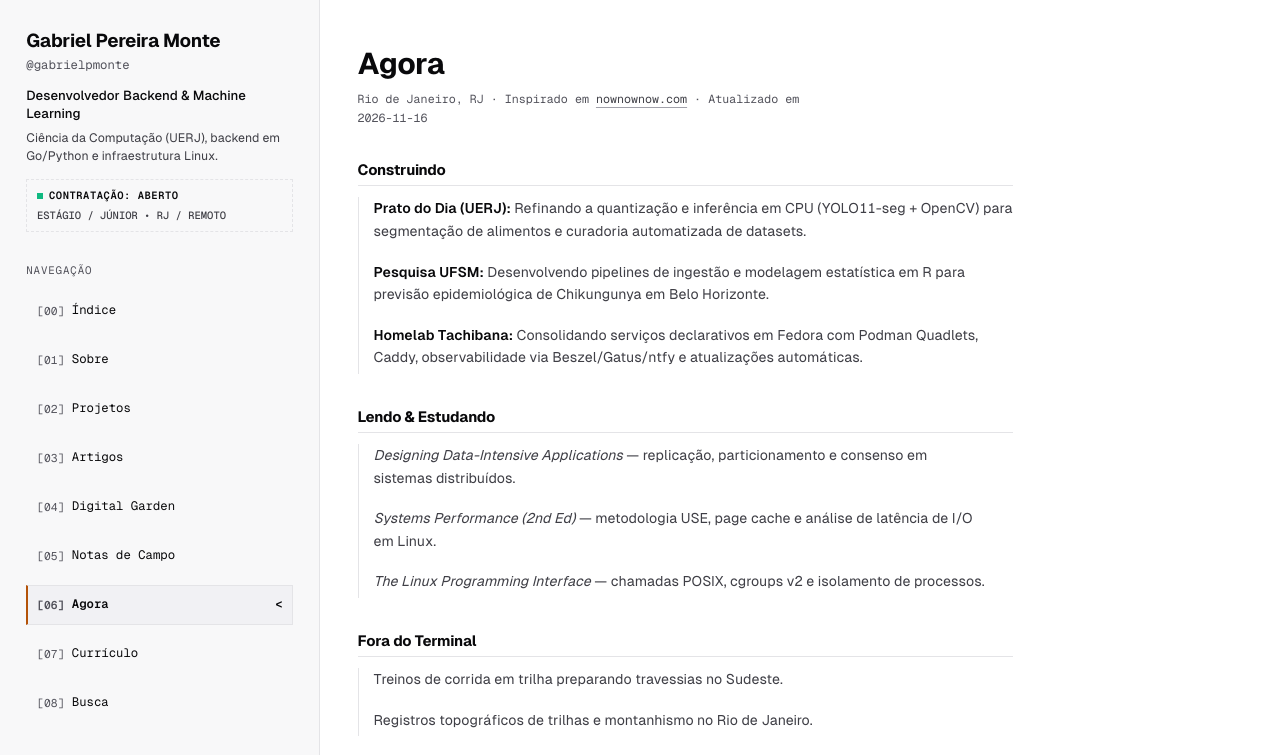
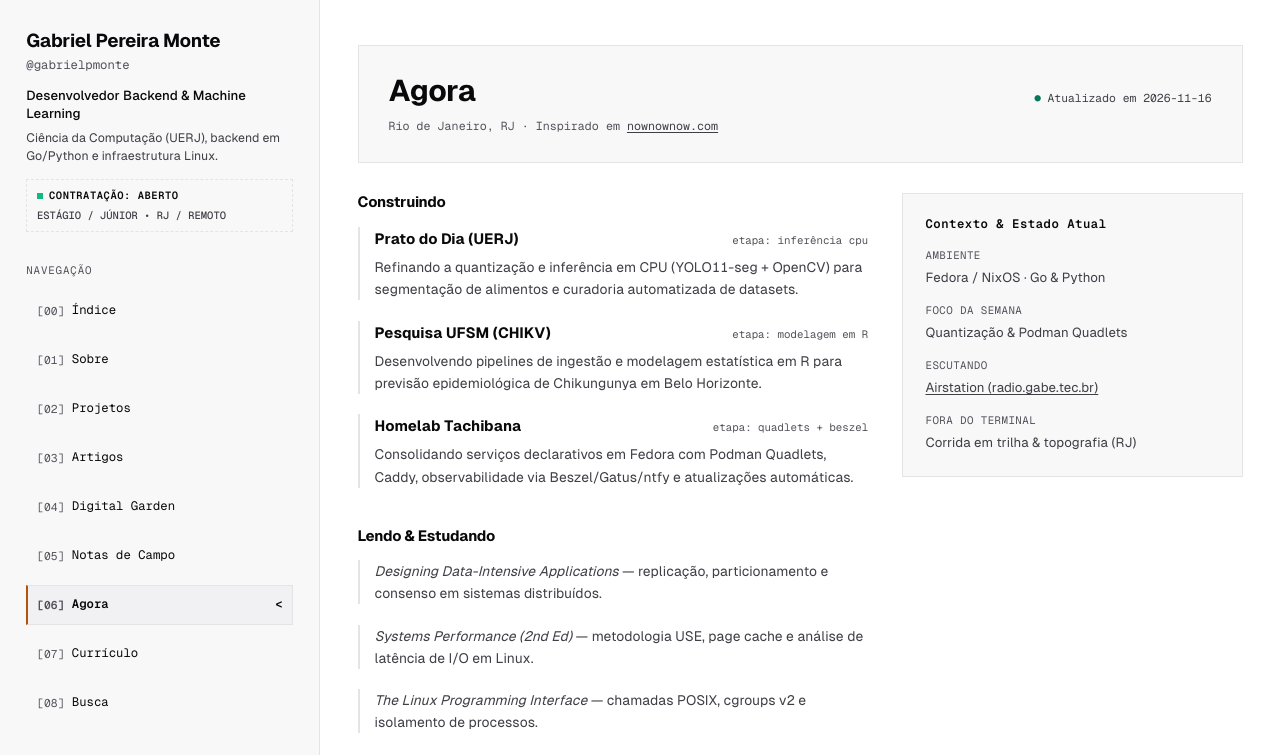
Before and after one commit to gabrielpmonte/gabe.tec.br, an Astro site: page /now in a window 1280 px wide. Shown: the top 755 px of the page. Built offline with nearby package versions, Linux system fonts and the light colour scheme; Astro itself is replaced by a stand-in of ours.

Commit message:
feat(now): layout assimetrico, acentos funcionais e links para projetos

```diff
--- a/src/pages/now.astro
+++ b/src/pages/now.astro
@@ -7,78 +7,149 @@ const lastUpdated = "2026-11-16";
 
 <BaseLayout
   title={`Agora — ${SITE.author}`}
-  description={`O que ${SITE.author} está construindo, estudando e lendo no momento presente.`}
+  description={`O que ${SITE.author} está construindo, estudando e acompanhando no momento presente.`}
 >
-  <article class="now-log">
-    <header class="now-log-header">
+  <div class="now-page">
+    <header class="now-header hairline-box">
+      <div class="now-header-top">
         <h1>Agora</h1>
+        <span class="now-live-badge font-mono">
+          <span class="live-dot" aria-hidden="true">●</span>
+          Atualizado em <time datetime={lastUpdated}>{lastUpdated}</time>
+        </span>
+      </div>
       <p class="meta font-mono">
         {SITE.location.city}, {SITE.location.state} · Inspirado em
         <a
           href="https://nownownow.com/about"
           target="_blank"
           rel="noopener noreferrer"
-          class="underline">nownownow.com</a
+          class="accent-link">nownownow.com</a
         >
-        · Atualizado em <time datetime={lastUpdated}>{lastUpdated}</time>
       </p>
     </header>
 
-    <section>
+    <div class="now-grid">
+      <div class="now-main">
+        <section class="now-section">
           <h2>Construindo</h2>
-      <ul>
-        <li>
-          <strong>Prato do Dia (UERJ):</strong> Refinando a quantização e inferência em CPU (YOLO11-seg + OpenCV) para segmentação de alimentos e curadoria automatizada de datasets.
+          <ul class="build-list">
+            <li class="build-item">
+              <div class="build-head">
+                <a href="/projects#prato-do-dia" class="item-link">
+                  <strong>Prato do Dia (UERJ)</strong>
+                </a>
+                <span class="item-status font-mono">etapa: inferência cpu</span>
+              </div>
+              <p>
+                Refinando a quantização e inferência em CPU (YOLO11-seg + OpenCV)
+                para segmentação de alimentos e curadoria automatizada de datasets.
+              </p>
             </li>
-        <li>
-          <strong>Pesquisa UFSM:</strong> Desenvolvendo pipelines de ingestão e modelagem estatística em R para previsão epidemiológica de Chikungunya em Belo Horizonte.
+
+            <li class="build-item">
+              <div class="build-head">
+                <a href="/curriculum" class="item-link">
+                  <strong>Pesquisa UFSM (CHIKV)</strong>
+                </a>
+                <span class="item-status font-mono">etapa: modelagem em R</span>
+              </div>
+              <p>
+                Desenvolvendo pipelines de ingestão e modelagem estatística em R
+                para previsão epidemiológica de Chikungunya em Belo Horizonte.
+              </p>
             </li>
-        <li>
-          <strong>Homelab Tachibana:</strong> Consolidando serviços declarativos em Fedora com Podman Quadlets, Caddy, observabilidade via Beszel/Gatus/ntfy e atualizações automáticas.
+
+            <li class="build-item">
+              <div class="build-head">
+                <a href="/notes/tachibana-homelab" class="item-link">
+                  <strong>Homelab Tachibana</strong>
+                </a>
+                <span class="item-status font-mono">etapa: quadlets + beszel</span>
+              </div>
+              <p>
+                Consolidando serviços declarativos em Fedora com Podman Quadlets,
+                Caddy, observabilidade via Beszel/Gatus/ntfy e atualizações automáticas.
+              </p>
             </li>
           </ul>
         </section>
 
-    <section>
+        <section class="now-section">
           <h2>Lendo &amp; Estudando</h2>
-      <ul>
+          <ul class="study-list">
             <li>
-          <em>Designing Data-Intensive Applications</em> — replicação, particionamento e consenso em sistemas distribuídos.
+              <em>Designing Data-Intensive Applications</em> — replicação,
+              particionamento e consenso em sistemas distribuídos.
             </li>
             <li>
-          <em>Systems Performance (2nd Ed)</em> — metodologia USE, page cache e análise de latência de I/O em Linux.
+              <em>Systems Performance (2nd Ed)</em> — metodologia USE, page cache
+              e análise de latência de I/O em Linux.
             </li>
             <li>
-          <em>The Linux Programming Interface</em> — chamadas POSIX, cgroups v2 e isolamento de processos.
+              <em>The Linux Programming Interface</em> — chamadas POSIX, cgroups
+              v2 e isolamento de processos.
             </li>
           </ul>
         </section>
+      </div>
 
-    <section>
-      <h2>Fora do Terminal</h2>
-      <ul>
-        <li>Treinos de corrida em trilha preparando travessias no Sudeste.</li>
-        <li>Registros topográficos de trilhas e montanhismo no Rio de Janeiro.</li>
-      </ul>
-    </section>
-  </article>
+      <aside class="now-aside hairline-box" aria-label="Contexto e Estado Atual">
+        <h2 class="aside-title font-mono">Contexto &amp; Estado Atual</h2>
+        <dl class="context-list">
+          <div class="context-row">
+            <dt class="font-mono">Ambiente</dt>
+            <dd>Fedora / NixOS · Go &amp; Python</dd>
+          </div>
+          <div class="context-row">
+            <dt class="font-mono">Foco da semana</dt>
+            <dd>Quantização &amp; Podman Quadlets</dd>
+          </div>
+          <div class="context-row">
+            <dt class="font-mono">Escutando</dt>
+            <dd>
+              <a
+                href="https://radio.gabe.tec.br"
+                target="_blank"
+                rel="noopener noreferrer"
+                class="accent-link">Airstation (radio.gabe.tec.br)</a
+              >
+            </dd>
+          </div>
+          <div class="context-row">
+            <dt class="font-mono">Fora do terminal</dt>
+            <dd>Corrida em trilha &amp; topografia (RJ)</dd>
+          </div>
+        </dl>
+      </aside>
+    </div>
+  </div>
 </BaseLayout>
 
 <style>
-  .now-log {
+  .now-page {
     display: flex;
     flex-direction: column;
-    gap: 2.25rem;
-    max-width: 65ch;
+    gap: 2rem;
   }
 
-  .now-log-header {
+  .now-header {
+    padding: 1.75rem 2rem;
+    background-color: var(--surface);
     display: flex;
     flex-direction: column;
     gap: 0.5rem;
   }
 
-  .now-log-header h1 {
+  .now-header-top {
+    display: flex;
+    align-items: baseline;
+    justify-content: space-between;
+    flex-wrap: wrap;
+    gap: 0.75rem;
+  }
+
+  .now-header h1 {
     font-size: 2rem;
     font-weight: 700;
     letter-spacing: -0.02em;
@@ -86,46 +157,170 @@ const lastUpdated = "2026-11-16";
     margin: 0;
   }
 
-  .now-log .meta {
+  .now-live-badge {
+    display: inline-flex;
+    align-items: center;
+    gap: 0.45rem;
+    font-size: 0.76rem;
+    color: var(--text-muted);
+  }
+
+  .live-dot {
+    color: var(--tc-emerald, #10b981);
+    font-size: 0.7rem;
+  }
+
+  .now-header .meta {
     font-size: 0.78rem;
     color: var(--text-dim);
     margin: 0;
   }
 
-  .now-log .meta a {
+  .accent-link {
     color: var(--text-muted);
+    text-decoration: underline;
+    text-underline-offset: 2px;
+    transition: color 140ms ease-out;
   }
 
-  .now-log .meta a:hover {
-    color: var(--text);
+  .accent-link:hover {
+    color: var(--tc-amber, var(--text));
   }
 
-  .now-log h2 {
+  .now-grid {
+    display: grid;
+    grid-template-columns: 1.5fr 1fr;
+    gap: 2.25rem;
+    align-items: start;
+  }
+
+  @media (max-width: 820px) {
+    .now-grid {
+      grid-template-columns: 1fr;
+    }
+  }
+
+  .now-main {
+    display: flex;
+    flex-direction: column;
+    gap: 2.25rem;
+  }
+
+  .now-section h2 {
     font-size: 1rem;
     font-weight: 700;
     color: var(--text);
-    margin: 0 0 0.75rem 0;
+    margin: 0 0 1rem 0;
+    padding-bottom: 0;
+    border-bottom: none;
   }
 
-  .now-log ul {
+  .build-list,
+  .study-list {
     list-style: none;
     display: flex;
     flex-direction: column;
-    gap: 0.85rem;
-    padding-left: 1rem;
+    gap: 1rem;
+    padding: 0;
     margin: 0;
-    border-left: 1px solid var(--border);
   }
 
-  .now-log li {
-    font-size: 0.94rem;
+  .build-item {
+    padding-left: 1rem;
+    border-left: 2px solid var(--border);
+    display: flex;
+    flex-direction: column;
+    gap: 0.35rem;
+    transition: border-color 140ms ease-out;
+  }
+
+  .build-item:hover {
+    border-left-color: var(--tc-amber, var(--text));
+  }
+
+  .build-head {
+    display: flex;
+    justify-content: space-between;
+    align-items: baseline;
+    flex-wrap: wrap;
+    gap: 0.5rem;
+  }
+
+  .item-link {
+    color: var(--text);
+    text-decoration: none;
+    transition: color 140ms ease-out;
+  }
+
+  .item-link:hover {
+    color: var(--tc-amber, var(--text));
+    text-decoration: underline;
+    text-underline-offset: 2px;
+  }
+
+  .item-status {
+    font-size: 0.72rem;
+    color: var(--text-dim);
+  }
+
+  .build-item p {
+    font-size: 0.92rem;
     line-height: 1.6;
     color: var(--text-muted);
-    text-wrap: pretty;
+    margin: 0;
+    max-width: 65ch;
   }
 
-  .now-log li strong {
+  .study-list li {
+    padding-left: 1rem;
+    border-left: 2px solid var(--border);
+    font-size: 0.92rem;
+    line-height: 1.6;
+    color: var(--text-muted);
+    max-width: 65ch;
+  }
+
+  .now-aside {
+    padding: 1.5rem;
+    background-color: var(--surface);
+    display: flex;
+    flex-direction: column;
+    gap: 1rem;
+  }
+
+  .aside-title {
+    font-size: 0.82rem;
+    font-weight: 700;
     color: var(--text);
-    font-weight: 600;
+    letter-spacing: 0.04em;
+    margin: 0;
+    padding-bottom: 0;
+    border-bottom: none;
+  }
+
+  .context-list {
+    display: flex;
+    flex-direction: column;
+    gap: 0.9rem;
+    margin: 0;
+  }
+
+  .context-row {
+    display: flex;
+    flex-direction: column;
+    gap: 0.2rem;
+  }
+
+  .context-row dt {
+    font-size: 0.72rem;
+    color: var(--text-dim);
+    text-transform: uppercase;
+    letter-spacing: 0.04em;
+  }
+
+  .context-row dd {
+    font-size: 0.88rem;
+    color: var(--text-muted);
+    margin: 0;
   }
 </style>
--- a/src/pages/projects.astro
+++ b/src/pages/projects.astro
@@ -66,6 +66,7 @@ const projects = PROJECTS;
       {
         projects.slice(0, 3).map((p, index) => (
           <article
+            id={p.title.toLowerCase().includes("prato do dia") ? "prato-do-dia" : undefined}
             class="project-card hairline-box"
             data-group={p.group}
             data-search={`${p.title} ${p.category} ${p.description} ${p.stack.join(" ")} ${p.badge || ""}`.toLowerCase()}
```
Lines whose indentation alone changed are shown as unchanged.
